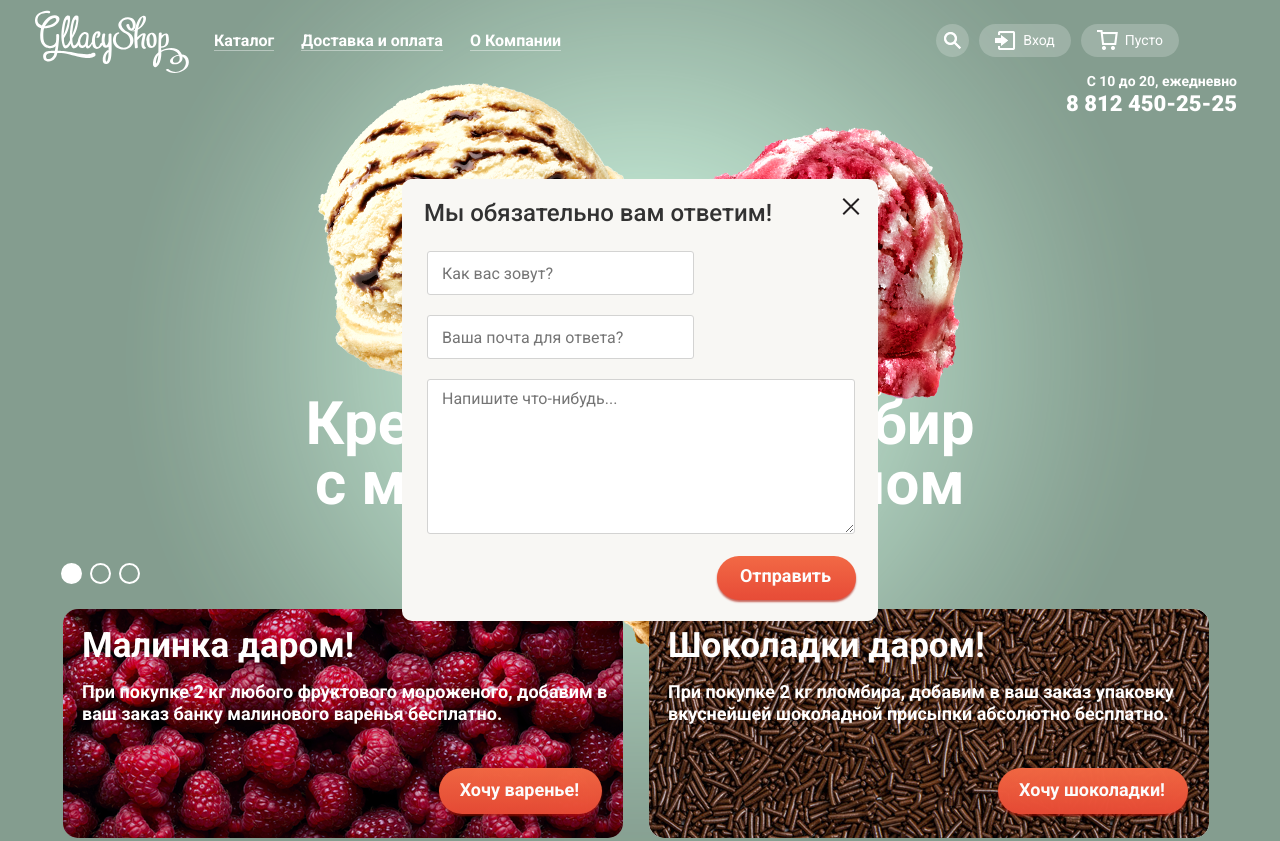
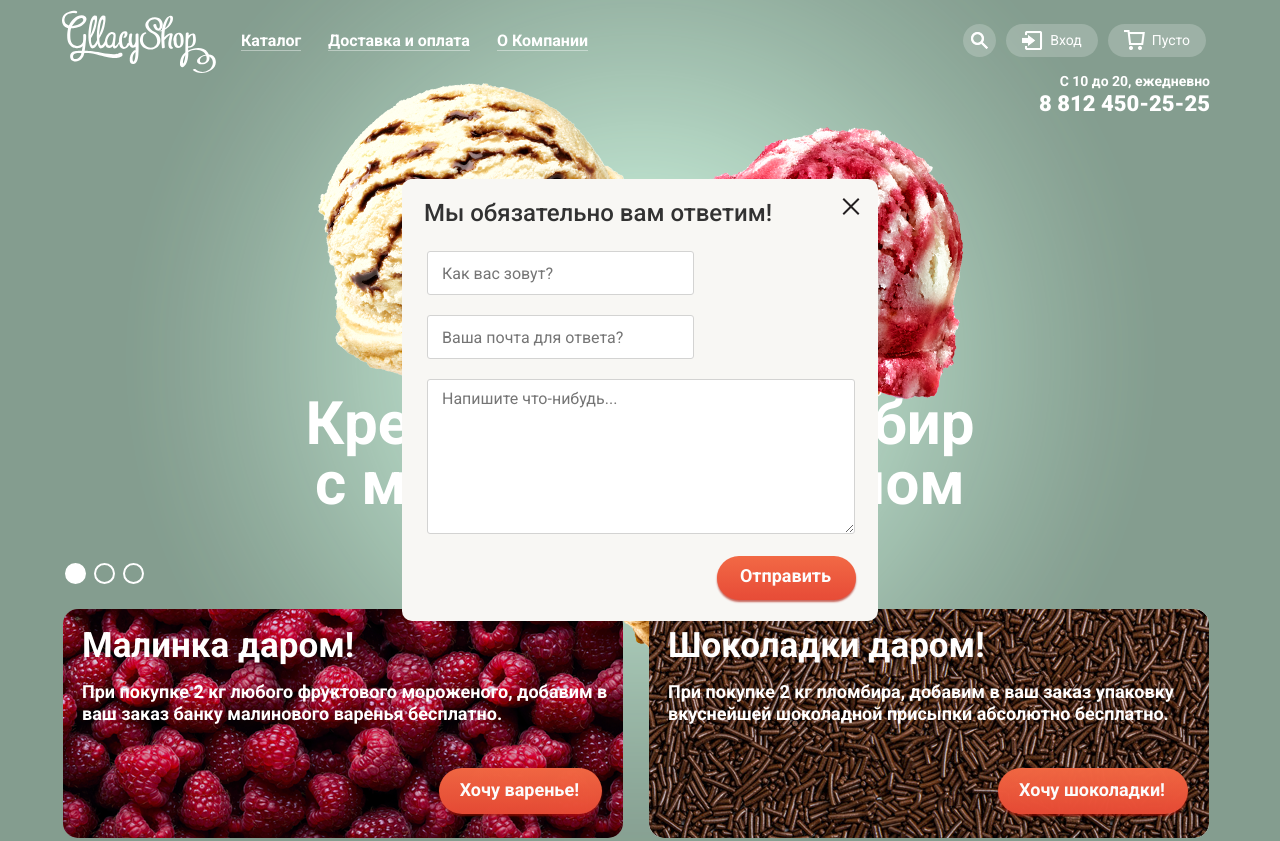
Before and after one commit to 1TrafalgarJr/869541-gllacy, a plain HTML site: page index.html in a window 1280 px wide. Shown: the top 841 px of the page. Drawn offline with Linux system fonts and the light colour scheme.

Commit message:
Исправила отступы в хедере, фон, переключатели слайдов

```diff
--- a/css/style.css
+++ b/css/style.css
@@ -1205,7 +1205,7 @@ h3 {
   display: flex;
   justify-content: space-between;
   margin-top: 36px;
-  margin-bottom: 25px;
+  padding-bottom: 29px;
 }
 
 .none {
@@ -1542,7 +1542,7 @@ font-size: 35px;
   bottom: 22px;
   font-size: 0;
   left: 0;
-  margin-left: 21px;
+  margin-left: 25px;
   position: absolute;
   z-index: 20;
 }
@@ -1682,6 +1682,7 @@ body > input[type="radio"] {
 #product-3:checked ~ .slider-main-phone #slide3 {
   display: block;
 }
+
 #product-1:checked ~ .slider-main-phone label[for="product-1"],
 #product-2:checked ~ .slider-main-phone label[for="product-2"],
 #product-3:checked ~ .slider-main-phone label[for="product-3"] {
--- a/index.html
+++ b/index.html
@@ -13,7 +13,7 @@
     <input type="radio" id="product-3" name="toggle">
     <div class="slider-main-phone">
       <div class="container">
-
+        <div class="row">
           <header class="main-header">
             <div class="main-hd">
               <nav class="main-navigation">
@@ -90,6 +90,7 @@
               <p>8 812 450-25-25</p>
             </div>
           </header>
+        </div>
 
         <main class="main-content">
           <div class="slider-main">
```
Lines whose indentation alone changed are shown as unchanged.
